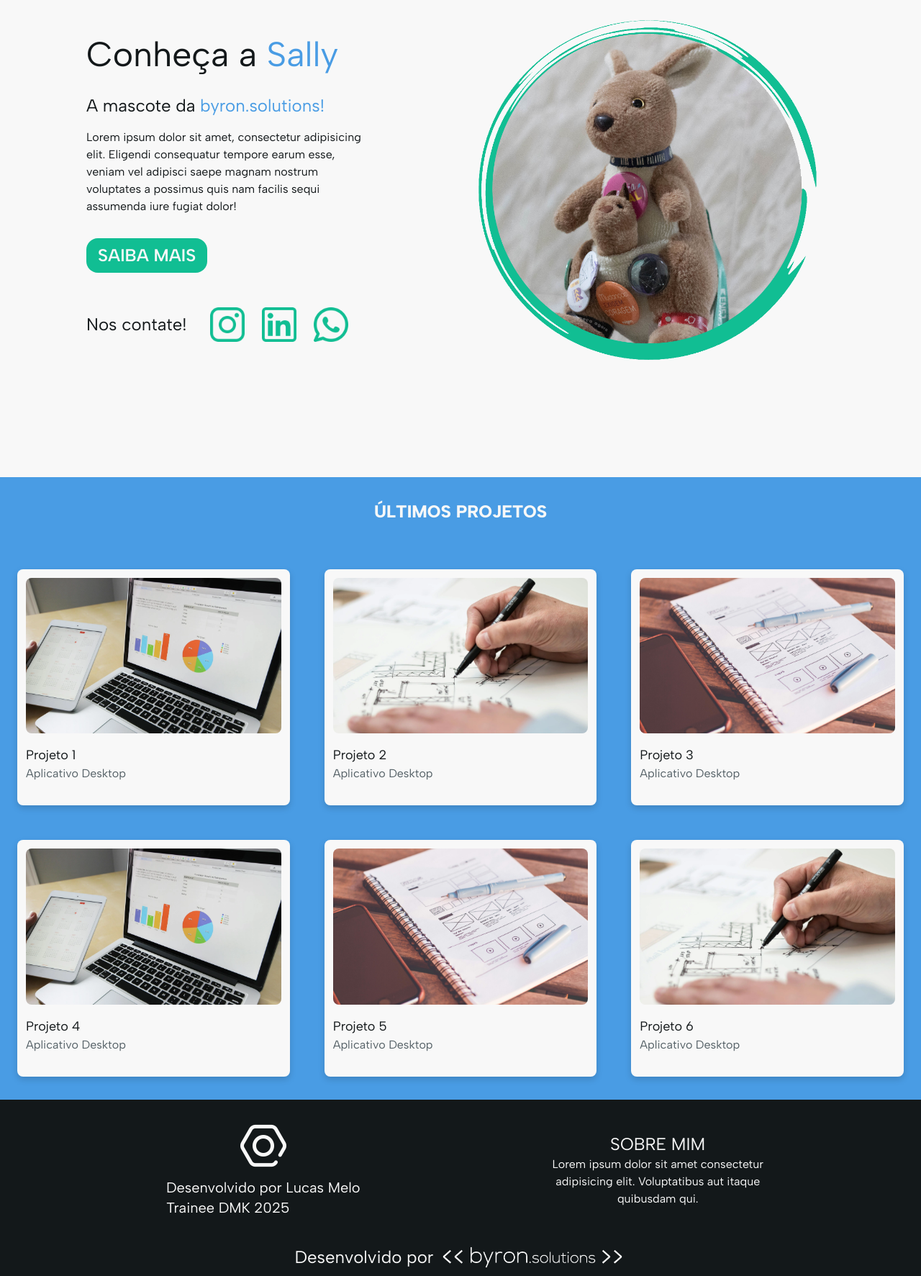
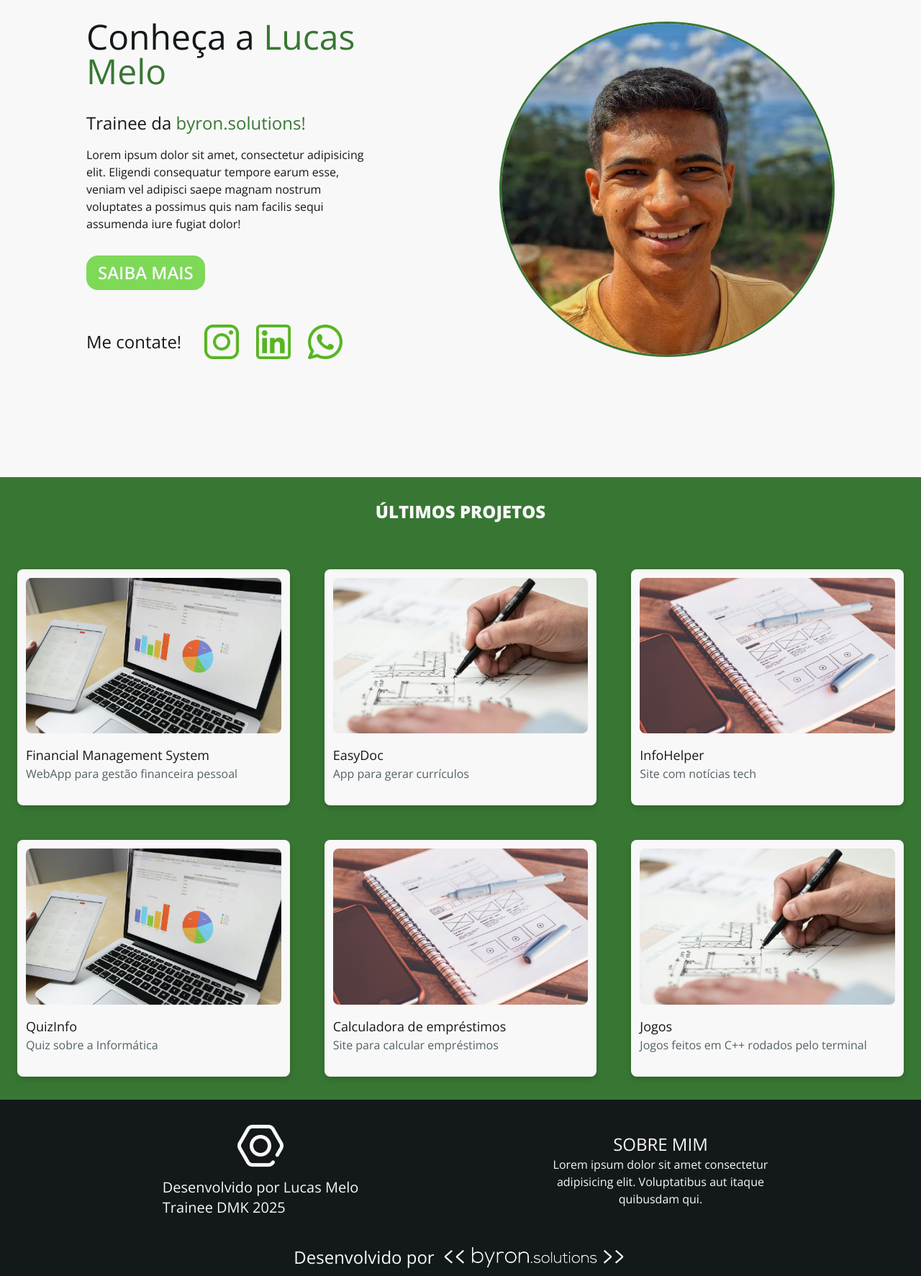
Before and after one commit to meloluvert/tailwind-capacitacao-byron, a website: page src/index.html in a window 1280 px wide. Shown: the part 257-2030 px from the top of the page at 72% size. Drawn offline with nearby package versions, Linux system fonts and the light colour scheme; a web font is replaced by a local one.

Commit message:
feat; personalização

```diff
--- a/src/index.html
+++ b/src/index.html
@@ -5,6 +5,7 @@
     <meta name="viewport" content="width=device-width, initial-scale=1.0" />
     <title>Portifólio</title>
     <link rel="stylesheet" href="./output.css" />
+    <link rel="shortcut icon" href="./img/icon_logo.png" type="image/x-icon">
   </head>
   <body class="font-main">
     <!-- Header  -->
@@ -21,12 +22,12 @@
         <a href="#" class="text-2xl hover:text-main transiiton duration-200"
           >Início</a
         >
-        <a href="#" class="text-2xl hover:text-main transiiton duration-200"
+        <a href="#projetos" class="text-2xl hover:text-main transiiton duration-200"
           >Projetos</a
         >
         <a
           href="mailto:lucasmiranda@byronsolutions.com"
-          class="text-2xl font-semibold text-white bg-main px-4 py-2 rounded-2xl hover:bg-teal-600 transition duration-200"
+          class="text-2xl font-semibold text-white bg-main px-4 py-2 rounded-2xl hover:bg-green-600 transition duration-200"
         >
           Entre em contato
         </a>
@@ -38,21 +39,22 @@
 
     <!-- Hero -->
     <section class="text-black px-6 lg:px-30 py-16 bg-white flex items-center min-h-screen flex-col lg:flex-row-reverse lg:justify-between">
-      <div class="lg:w-1/2 max-w-[400px] max-h-[400px] lg:max-w-[700px] lg:max-h-[700px]">
+      <div class="lg:w-1/2 max-w-[400px] max-h-[400px] lg:max-w-[700px] lg:max-h-[700px]   overflow-hidden flex items-center lg:justify-end">
         <img
-          src="./img/sally.png"
-          alt="Imagem da Sally, mascote da byron.solutions"
+          src="./img/lucas.jpeg"
+          alt="Imagem de homem jovem com paisagem desfocada ao fundo"
+          class="rounded-full border-secondary border-3 hover:opacity-95    "
         />
       </div>
       <div class="flex lg:max-w-[560px] flex-col gap-12 lg:w-1/2">
         <div class="text-center lg:text-start flex flex-col gap-8 items-center lg:items-start">
           <div class="flex flex-col gap-8 max-w-3/4">
             <h2 class="text-5xl">
-              Conheça a <span class="text-secondary">Sally</span>
+              Conheça a <span class="text-secondary">Lucas Melo</span>
             </h2>
             <div class="flex flex-col gap-4">
               <h3 class="text-2xl">
-                A mascote da
+                Trainee da
                 <span class="text-secondary"> byron.solutions! </span>
               </h3>
               <p class="text-base text-center lg:text-start">
@@ -64,27 +66,29 @@
             </div>
           </div>
           <button
-            class="text-2xl uppercase font-semibold text-white bg-main px-4 py-2 rounded-2xl hover:bg-teal-600 transition duration-200"
+            class="text-2xl uppercase font-semibold text-white bg-main px-4 py-2 rounded-2xl hover:bg-green-600 transition duration-200"
           >
-            Saiba Mais
+            <a href="https://github.com/meloluvert" target="_blank">Saiba Mais</a>
           </button>
         </div>
         <div class="flex flex-row justify-between items-center lg:justify-start gap-8">
-          <p class="text-2xl">Nos contate!</p>
+          <p class="text-2xl">Me contate!</p>
           <div class="flex flex-row gap-6">
             <div class="size-12">
-              <a href="#">
-                <img src="./img/icon_instagram.png" alt="" />
+              <a href="https://instagram.com/lucas_melo06" target="_blank">
+                <img src="./img/icon_instagram.png" class="hue-rotate-300
+
+                " alt="" />
               </a>
             </div>
             <div class="size-12">
               <a href="#">
-                <img src="./img/icon_linkedin.png" alt="" />
+                <img src="./img/icon_linkedin.png" class="hue-rotate-300" alt="Logo do linkedin" />
               </a>
             </div>
             <div class="size-12">
-              <a href="#">
-                <img src="./img/icon_whatsapp.png" alt="" />
+              <a href="https://wa.me/5521979683678" target="_blank">
+                <img src="./img/icon_whatsapp.png" class="hue-rotate-300" alt="logo do whatsapp" />
               </a>
             </div>
           </div>
@@ -95,72 +99,72 @@
     <section
       class="bg-secondary px-6 py-8 text-black flex flex-col gap-8 items-center lg:gap-16"
     >
-      <h2 class="text-white text-2xl font-extrabold">ÚLTIMOS PROJETOS</h2>
+      <h2 class="text-white text-2xl font-extrabold" id="projetos">ÚLTIMOS PROJETOS</h2>
       <div class="grid grid-flow-row grid-cols-1 md:grid-cols-2 lg:grid-cols-3 gap-12">
         <div
-          class="bg-white max-w-[380px] flex flex-col rounded-lg p-3 gap-4 drop-shadow-lg"
+          class="bg-white max-w-[380px] flex flex-col rounded-lg p-3 gap-4 drop-shadow-lg hover:scale-101 transition duration-200"
         >
           <div class="h-3/4 rounded-lg overflow-hidden">
             <img src="./img/Card1.webp" alt="" />
           </div>
           <div class="h-1/4">
-            <h3 class="text-lg">Projeto 1</h3>
-            <p class="text-base text-gray">Aplicativo Desktop</p>
+            <h3 class="text-lg"> <a href="https://fms-techlab-frontend.vercel.app/" target="_blank">Financial Management System </a></h3>
+            <p class="text-base text-gray">WebApp para gestão financeira pessoal</p>
           </div>
         </div>
         <div
-          class="bg-white max-w-[380px] flex flex-col rounded-lg p-3 gap-4 drop-shadow-lg"
+          class="bg-white max-w-[380px] flex flex-col rounded-lg p-3 gap-4 drop-shadow-lg hover:scale-101 transition duration-200"
         >
           <div class="h-3/4 rounded-lg overflow-hidden">
             <img src="./img/Card2.webp" alt="" />
           </div>
           <div class="h-1/4">
-            <h3 class="text-lg">Projeto 2</h3>
-            <p class="text-base text-gray">Aplicativo Desktop</p>
+            <h3 class="text-lg"><a href="https://github.com/meloluvert/EasyDoc" target="_blank" rel="noopener noreferrer"></a> EasyDoc</h3>
+            <p class="text-base text-gray">App para gerar currículos </p>
           </div>
         </div>
         <div
-          class="bg-white max-w-[380px] flex flex-col rounded-lg p-3 gap-4 drop-shadow-lg"
+          class="bg-white max-w-[380px] flex flex-col rounded-lg p-3 gap-4 drop-shadow-lg hover:scale-101 transition duration-200"
         >
           <div class="h-3/4 rounded-lg overflow-hidden">
             <img src="./img/Card3.jpg" alt="" />
           </div>
           <div class="h-1/4">
-            <h3 class="text-lg">Projeto 3</h3>
-            <p class="text-base text-gray">Aplicativo Desktop</p>
+            <h3 class="text-lg"><a href="https://infohelper.vercel.app/" target="_blank"> InfoHelper </a></h3>
+            <p class="text-base text-gray">Site com notícias tech</p>
           </div>
         </div>
         <div
-          class="bg-white max-w-[380px] flex flex-col rounded-lg p-3 gap-4 drop-shadow-lg"
+          class="bg-white max-w-[380px] flex flex-col rounded-lg p-3 gap-4 drop-shadow-lg hover:scale-101 transition duration-200"
         >
           <div class="h-3/4 rounded-lg overflow-hidden">
             <img src="./img/Card1.webp" alt="" />
           </div>
           <div class="h-1/4">
-            <h3 class="text-lg">Projeto 4</h3>
-            <p class="text-base text-gray">Aplicativo Desktop</p>
+            <h3 class="text-lg"><a href="https://github.com/meloluvert/QuizInfo" target="_blank">QuizInfo </a> </h3>
+            <p class="text-base text-gray">Quiz sobre a Informática</p>
           </div>
         </div>
         <div
-          class="bg-white max-w-[380px] flex flex-col rounded-lg p-3 gap-4 drop-shadow-lg"
+          class="bg-white max-w-[380px] flex flex-col rounded-lg p-3 gap-4 drop-shadow-lg hover:scale-101 transition duration-200"
         >
           <div class="h-3/4 rounded-lg overflow-hidden">
             <img src="./img/Card3.jpg" alt="" />
           </div>
           <div class="h-1/4">
-            <h3 class="text-lg">Projeto 5</h3>
-            <p class="text-base text-gray">Aplicativo Desktop</p>
+            <h3 class="text-lg"><a href="https://github.com/meloluvert/CalculadoraEmprestimo" target="_blank">Calculadora de empréstimos</a> </h3>
+            <p class="text-base text-gray">Site para calcular empréstimos</p>
           </div>
         </div>
         <div
-          class="bg-white max-w-[380px] flex flex-col rounded-lg p-3 gap-4 drop-shadow-lg"
+          class="bg-white max-w-[380px] flex flex-col rounded-lg p-3 gap-4 drop-shadow-lg hover:scale-101 transition duration-200"
         >
           <div class="h-3/4 rounded-lg overflow-hidden">
             <img src="./img/Card2.webp" alt="" />
           </div>
           <div class="h-1/4">
-            <h3 class="text-lg">Projeto 6</h3>
-            <p class="text-base text-gray">Aplicativo Desktop</p>
+            <h3 class="text-lg"><a href="https://github.com/meloluvert/Jogos_Poo_cpp" target="_blank"> Jogos </a></h3>
+            <p class="text-base text-gray">Jogos feitos em C++ rodados pelo terminal</p>
           </div>
         </div>
       </div>
@@ -191,7 +195,9 @@
       <div class="text-2xl flex flex-col lg:flex-row lg:justify-center gap-2 items-center">
         <p>Desenvolvido por</p>
         <div class="max-w-[260px]">
+          <a href="https://www.byronsolutions.com/" class="block">
           <img src="./img/logo_byron.png" alt=" Logo da byron.solutions" />
+        </a>
         </div>
       </div>
     </footer>
--- a/src/input.css
+++ b/src/input.css
@@ -1,15 +1,14 @@
-@import url('https://fonts.googleapis.com/css2?family=Albert+Sans:ital,wght@0,100..900;1,100..900&family=Edu+QLD+Hand:wght@400..700&family=Poppins:ital,wght@0,100;0,200;0,300;0,400;0,500;0,600;0,700;0,800;0,900;1,100;1,200;1,300;1,400;1,500;1,600;1,700;1,800;1,900&display=swap');
-
+@import url('https://fonts.googleapis.com/css2?family=Open+Sans:ital,wght@0,300..800;1,300..800&display=swap');
 @import "tailwindcss";
 
 
 @theme {
-    --color-main: #11BE93;
-    --color-secondary: #499CE4;
+    --color-main: #7ed957 ;
+    --color-secondary: #387733;
     --color-black:#13181A;
     --color-gray: #546066;
     --color-white: #f8f8f8;
 
-    --font-main: 'Albert Sans', 'sans-serif';
+    --font-main: 'Open Sans', 'sans-serif';
 
 }
```
Also changed, not shown: README.md, src/img/lucas.jpeg (added), src/output.css.
